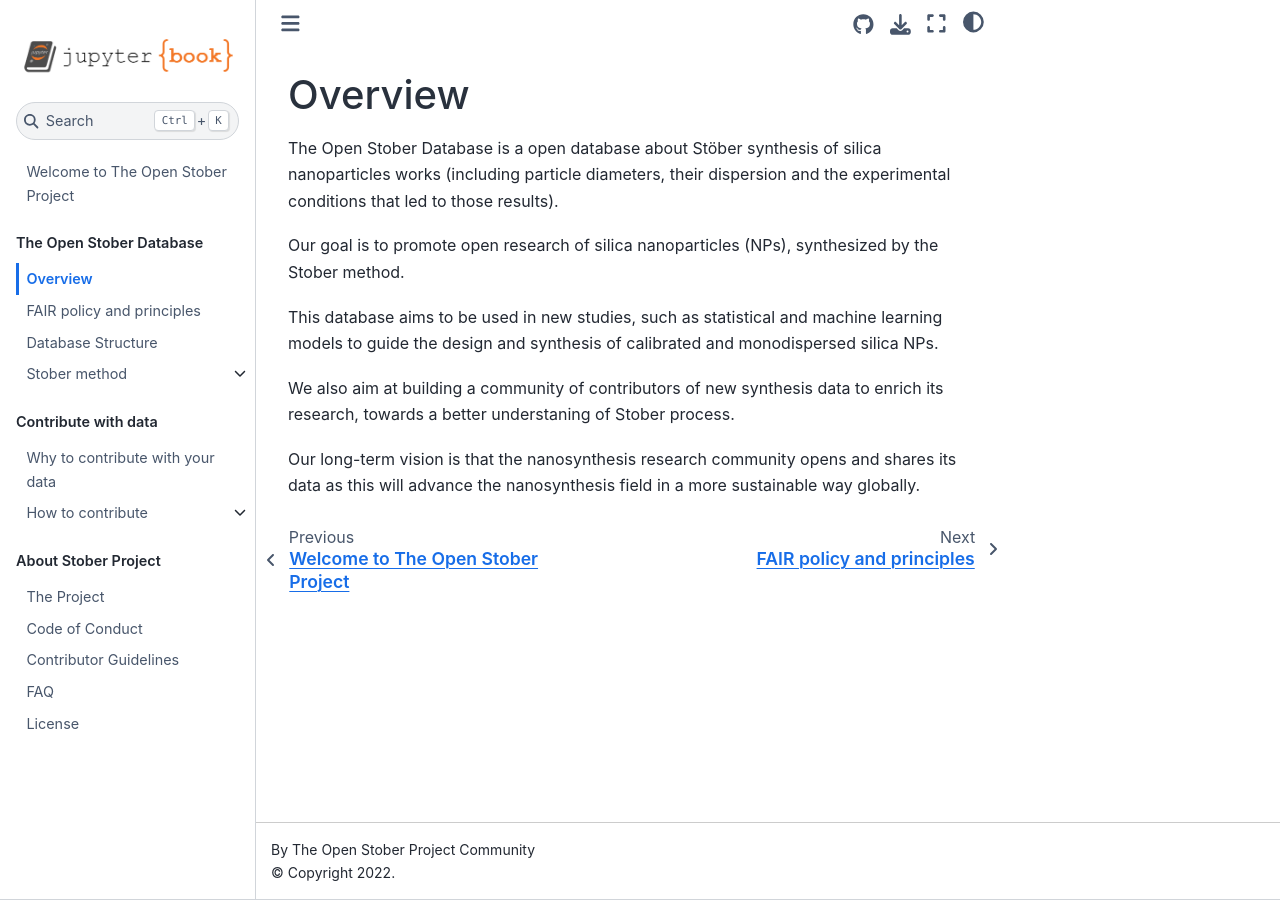
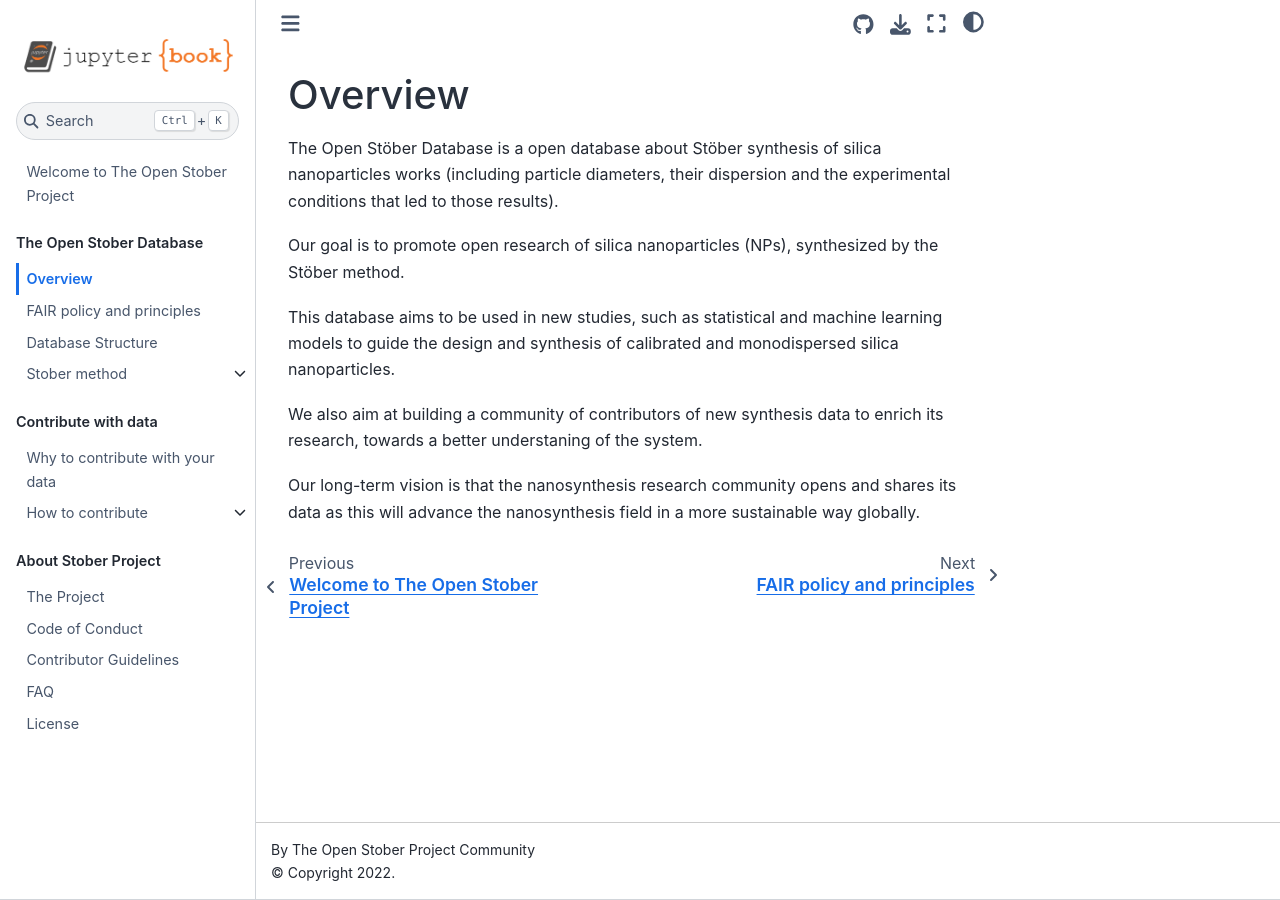
Before and after one commit to open-nanosystems/open-stober-project, a Jupyter Book: the page built from docs/database/overview.md, in a window 1280 px wide. Built offline with Jupyter Book 1.0.4 settings and Sphinx 7.4.7 and the Sphinx Book theme 1.1.4, drawn with Linux system fonts in a browser that asks for light colours.

Commit message:
Update overview.md

```diff
--- a/docs/database/overview.md
+++ b/docs/database/overview.md
@@ -1,11 +1,11 @@
 # Overview
 
-The Open Stober Database is a open database about Stöber synthesis of silica nanoparticles works (including particle diameters, their dispersion and the experimental conditions that led to those results).
+The Open Stöber Database is a open database about Stöber synthesis of silica nanoparticles works (including particle diameters, their dispersion and the experimental conditions that led to those results).
 
-Our goal is to promote open research of silica nanoparticles (NPs), synthesized by the Stober method.
+Our goal is to promote open research of silica nanoparticles (NPs), synthesized by the Stöber method.
 
-This database aims to be used in new studies, such as statistical and machine learning models to guide the design and synthesis of calibrated and monodispersed silica NPs.
+This database aims to be used in new studies, such as statistical and machine learning models to guide the design and synthesis of calibrated and monodispersed silica nanoparticles.
 
-We also aim at building a community of contributors of new synthesis data to enrich its research, towards a better understaning of Stober process.
+We also aim at building a community of contributors of new synthesis data to enrich its research, towards a better understaning of the system.
 
 Our long-term vision is that the nanosynthesis research community opens and shares its data as this will advance the nanosynthesis field in a more sustainable way globally.
```
